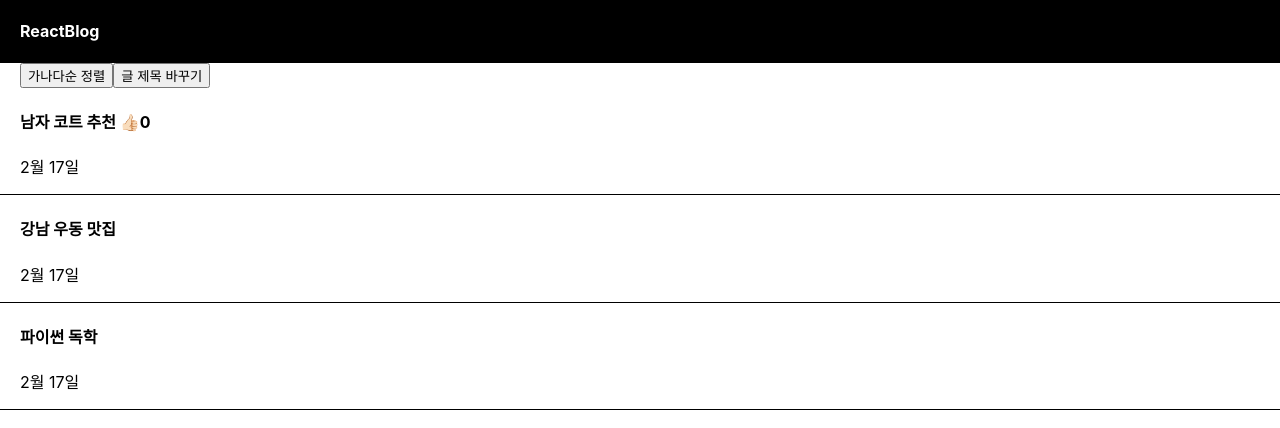
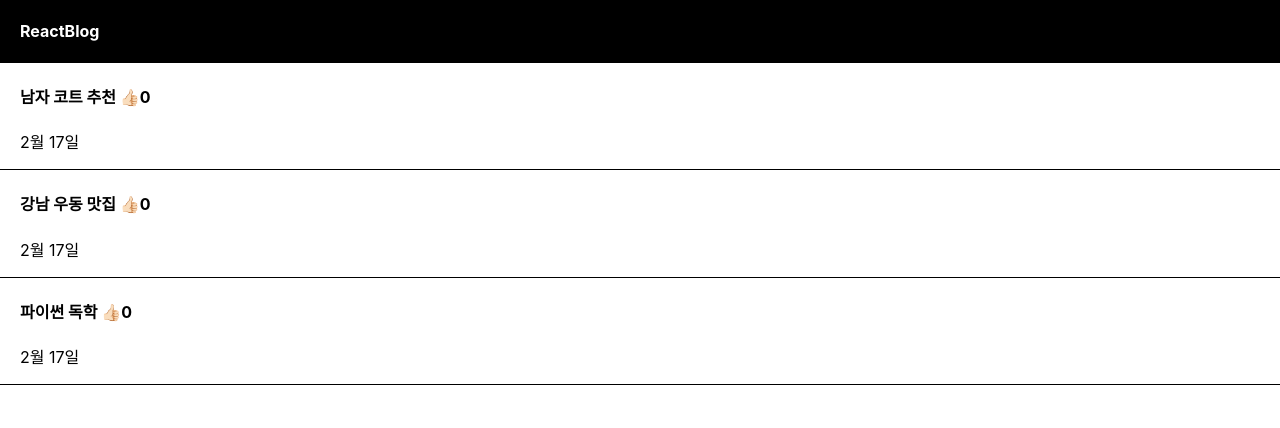
Before and after one commit to tmdghks8642/coddingapple-React-study-project-, a React (Create React App) app: page / in a window 1280 px wide. Shown: the top 428 px of the page. Built offline with nearby package versions, Linux system fonts and the light colour scheme.

Commit message:
map 고차함수 사용과 props

```diff
--- a/src/App.js
+++ b/src/App.js
@@ -5,8 +5,10 @@ import './App.css';
 function App() {
  // let [a, b] = useState(['남자 코트 추천','강남 우동 맛집','파이썬 독학']) <== 이렇게도 적을 수 있음 (구조분해할당문법)
 let [title, istitle]=useState(['남자 코트 추천','강남 우동 맛집','파이썬 독학'])
-let [countlike, iscountlike]=useState(0)
+let [countlike, iscountlike]=useState([0,0,0])
 let [modal, ismodal]=useState(false)
+let [titleName, istitleName] = useState(0)
+
 
 // 첫번째 타이틀 제목 클릭 하면 바꾸기 (상태 변경 함수 사용)
 function change (){
@@ -18,11 +20,6 @@ function change (){
     copy[0] ='남자 코트 추천'
     istitle(copy)
   }
-}
-
-// 첫번째 타이틀 제목 옆 따봉 클릭시 숫자 올라감 (숫자가 상태)
-function like (){
-iscountlike(countlike+=1)
 }
 
 // 가나다순 정렬
@@ -42,45 +39,62 @@ function modalstate (){
   }
 
 }
+
   return (
     <div className="App">
-    <div className='title'>
+     <div className='title'>
       <h4>ReactBlog</h4>
     </div>
-    <div className='list'>
-      <button onClick={sort}>가나다순 정렬</button>
+    {/*<div className='list'>
+      <button onClick={sort}>가나다순 정렬</button> */}
       {/* 이벤트 사용시 on 키워드 사용  이벤트핸들러 함수는 함수명만 호출은 X */}
-      <button onClick={change}>글 제목 바꾸기</button>
+      {/* <button onClick={change}>글 제목 바꾸기</button>
     <h4>{title[0]} <sapn onClick={like}>👍🏻</sapn>{countlike}</h4>
     <p>2월 17일</p>
     </div>
+
     <div className='list'>
     <h4>{title[1]}</h4>
     <p>2월 17일</p>
     </div>
+
     <div className='list'>
     <h4 onClick={modalstate}>{title[2]}</h4>
     <p>2월 17일</p>
+    </div> */}
+    {
+      title.map((el,i)=>{
+        return(
+          <div className='list'>
+    <h4 onClick={()=>{ modalstate(); istitleName(i)}}>{el} <sapn onClick={()=>{
+      let copy = [...countlike]
+        copy[i] +=1;
+        iscountlike(copy)
+}}>👍🏻</sapn>{countlike[i]}</h4>
+    <p>2월 17일</p>
     </div>
-    {
-      modal?<Modal/>: null
+        )
+      })
     }
 
-
-    </div>
+    {
+      modal?<Modal change={change} title={title} titleName={titleName}/>: null
+    }
+   </div>
   );
 }
 
 // 모달 컴포넌트 사용
-function Modal(){
+function Modal(props){
   return(
     // 의미없는 div 대신 사용하는 엘리먼트 <></>
     // JSX 문법은 html을 작성할때 큰 묶음 안에 작성해야하기 때문에  의미없는 div 가 자주 사용 됬음 <></> 이것도 사용가능
    <>
  <div className='modal'>
-      <h4>제목</h4>
+      <h4>{props.title[props.titleName]}</h4>
       <p>날짜</p>
       <p>상세내용</p>
+      <button onClick={props.change}>글수정</button>
   </div>
   </>
   )
```
